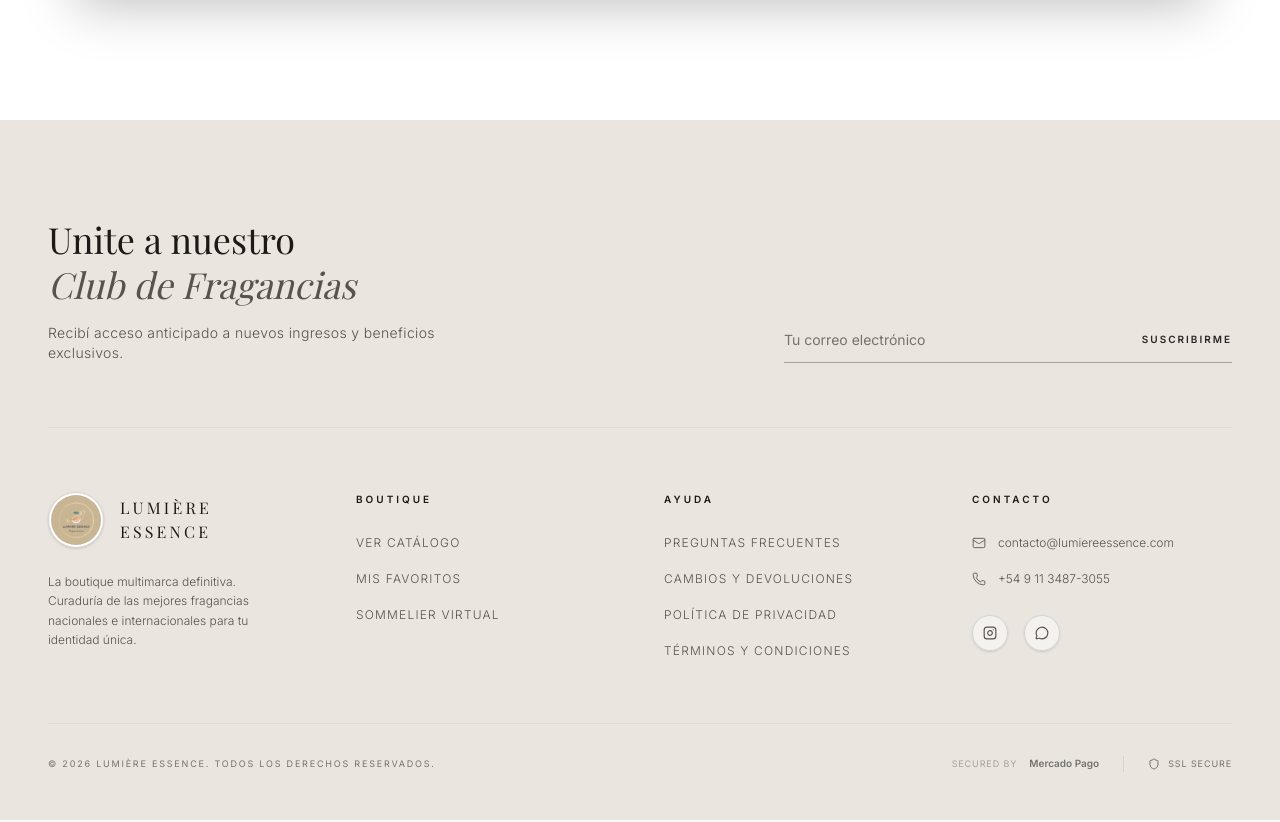
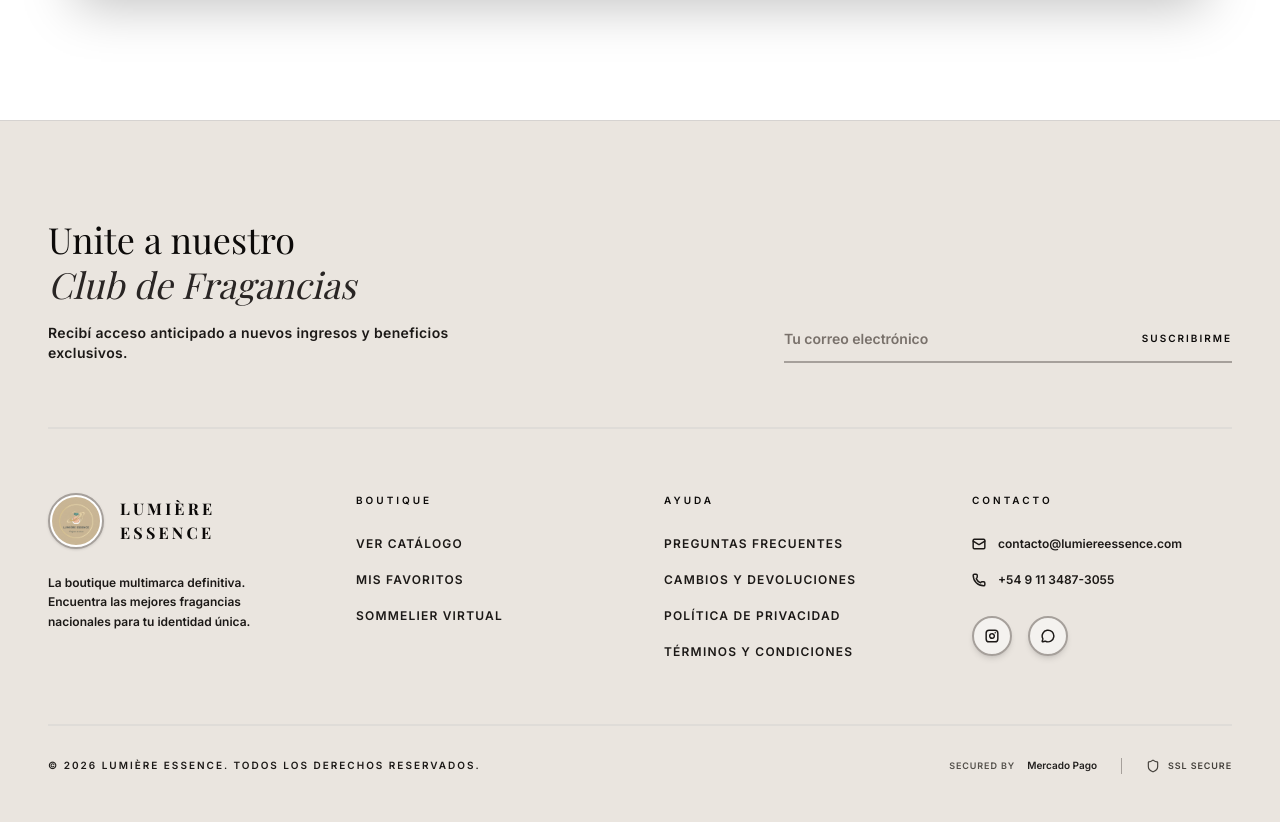
Before and after one commit to Giani21/lumiere-essence, a React (Vite) app: page / in a window 1280 px wide. Shown: the part 3220-4042 px from the top of the page. Built offline with nearby package versions, Linux system fonts and the light colour scheme; no server answers; the database is empty; a web font is replaced by a local one.

Commit message:
Update Footer.jsx

```diff
--- a/src/components/Footer.jsx
+++ b/src/components/Footer.jsx
@@ -40,42 +40,42 @@ export default function Footer() {
   }
 
   return (
-    <footer className="bg-[#EAE5DF] text-stone-800 border-t border-stone-200 pt-16 lg:pt-24 pb-8 lg:pb-12">
+    <footer className="bg-[#EAE5DF] text-stone-950 border-t border-stone-300 pt-16 lg:pt-24 pb-8 lg:pb-12">
       <div className="max-w-7xl mx-auto px-6 lg:px-12">
 
         {/* --- SECCIÓN NEWSLETTER --- */}
-        <div className="flex flex-col lg:flex-row lg:items-end justify-between gap-10 pb-12 lg:pb-16 mb-12 lg:mb-16 border-b border-stone-300/60">
+        <div className="flex flex-col lg:flex-row lg:items-end justify-between gap-10 pb-12 lg:pb-16 mb-12 lg:mb-16 border-b-2 border-stone-300/50">
           <div className="max-w-md space-y-4">
-            <h3 className="font-serif text-3xl md:text-4xl text-stone-900 leading-tight">
+            <h3 className="font-serif text-3xl md:text-4xl text-stone-950 leading-tight">
               Unite a nuestro <br />
-              <span className="text-stone-600 italic">Club de Fragancias</span>
+              <span className="text-stone-800 italic">Club de Fragancias</span>
             </h3>
-            <p className="text-stone-600 text-xs lg:text-sm tracking-wide font-light">
+            <p className="text-stone-900 text-xs lg:text-sm tracking-wide font-bold">
               Recibí acceso anticipado a nuevos ingresos y beneficios exclusivos.
             </p>
           </div>
 
           <div className="w-full max-w-md relative">
-            <form onSubmit={handleSubscribe} className={`relative flex items-center border-b transition-all duration-700 pb-3 ${status === 'error' ? 'border-red-400' : status === 'success' ? 'border-green-600' : 'border-stone-400 focus-within:border-stone-800'}`}>
+            <form onSubmit={handleSubscribe} className={`relative flex items-center border-b-2 transition-all duration-700 pb-3 ${status === 'error' ? 'border-red-500' : status === 'success' ? 'border-green-600' : 'border-stone-400 focus-within:border-stone-950'}`}>
               <input
                 type="email"
                 value={email}
                 onChange={(e) => setEmail(e.target.value)}
                 placeholder={status === 'success' ? "¡Suscripción exitosa!" : "Tu correo electrónico"}
-                className="w-full bg-transparent text-sm text-stone-800 placeholder:text-stone-500 focus:outline-none disabled:opacity-50"
+                className="w-full bg-transparent text-sm text-stone-950 font-bold placeholder:text-stone-500 focus:outline-none disabled:opacity-50"
                 required
                 disabled={status === 'loading' || status === 'success'}
               />
               <button
                 type="submit"
                 disabled={status === 'loading' || status === 'success'}
-                className="text-stone-800 text-[10px] tracking-[0.2em] uppercase font-bold hover:text-accent transition-colors pl-4 disabled:opacity-50 flex items-center gap-2 whitespace-nowrap"
+                className="text-stone-950 text-[10px] tracking-[0.2em] uppercase font-black hover:text-accent transition-colors pl-4 disabled:opacity-50 flex items-center gap-2 whitespace-nowrap"
               >
                 {status === 'loading' ? <Loader size={14} className="animate-spin" /> : status === 'success' ? <Check size={16} className="text-green-600" /> : 'Suscribirme'}
               </button>
             </form>
             {feedbackMsg && (
-              <p className={`absolute -bottom-6 left-0 text-[10px] tracking-wide flex items-center gap-1 ${status === 'error' ? 'text-red-500' : 'text-green-600 font-bold'}`}>
+              <p className={`absolute -bottom-6 left-0 text-[10px] tracking-wide font-black flex items-center gap-1 ${status === 'error' ? 'text-red-600' : 'text-green-600'}`}>
                 {status === 'error' && <AlertCircle size={10} />}
                 {feedbackMsg}
               </p>
@@ -86,72 +86,77 @@ export default function Footer() {
         {/* --- GRID DE LINKS --- */}
         <div className="grid grid-cols-1 sm:grid-cols-2 lg:grid-cols-4 gap-x-12 gap-y-12 mb-16">
 
+          {/* Marca */}
           <div className="flex flex-col gap-6 sm:col-span-2 lg:col-span-1">
             <Link to="/" className="flex items-center gap-4 group w-fit">
               <img
                 src="/images/Logo.png"
                 alt="Lumière Essence"
-                className="w-14 h-14 rounded-full border border-stone-300 p-0.5 group-hover:border-stone-500 transition-all duration-500 shadow-sm bg-white"
+                className="w-14 h-14 rounded-full border-2 border-stone-400 p-0.5 group-hover:border-stone-950 transition-all duration-500 shadow-sm bg-white"
               />
-              <span className="font-serif text-base tracking-[0.2em] uppercase text-stone-900">Lumière Essence</span>
+              <span className="font-serif text-base tracking-[0.2em] uppercase text-stone-950 font-black">Lumière Essence</span>
             </Link>
-            <p className="text-stone-600 text-xs leading-relaxed font-light pr-4">
-              La boutique multimarca definitiva. Curaduría de las mejores fragancias nacionales e internacionales para tu identidad única.
+            <p className="text-stone-900 text-xs leading-relaxed font-bold pr-4">
+              La boutique multimarca definitiva. Encuentra las mejores fragancias nacionales para tu identidad única.
             </p>
           </div>
 
-          <div className="flex flex-col gap-5 border-t border-stone-300/60 pt-8 lg:border-none lg:pt-0">
-            <h4 className="text-stone-900 text-[10px] tracking-[0.3em] uppercase font-bold mb-2">Boutique</h4>
+          {/* Boutique */}
+          <div className="flex flex-col gap-5 border-t-2 border-stone-300/50 pt-8 lg:border-none lg:pt-0">
+            <h4 className="text-stone-950 text-[10px] tracking-[0.3em] uppercase font-black mb-2">Boutique</h4>
             <FooterLink to="/catalog">Ver Catálogo</FooterLink>
             <FooterLink to="/wishlist">Mis Favoritos</FooterLink>
             <button
               onClick={() => window.dispatchEvent(new Event('open-ai-chat'))}
-              className="text-stone-600 hover:text-stone-900 text-xs tracking-widest uppercase transition-all w-fit text-left font-light"
+              className="text-stone-900 hover:text-accent text-xs tracking-widest uppercase transition-all w-fit text-left font-black"
             >
               Sommelier Virtual
             </button>
           </div>
 
-          <div className="flex flex-col gap-5 border-t border-stone-300/60 pt-8 lg:border-none lg:pt-0">
-            <h4 className="text-stone-900 text-[10px] tracking-[0.3em] uppercase font-bold mb-2">Ayuda</h4>
+          {/* Ayuda */}
+          <div className="flex flex-col gap-5 border-t-2 border-stone-300/50 pt-8 lg:border-none lg:pt-0">
+            <h4 className="text-stone-950 text-[10px] tracking-[0.3em] uppercase font-black mb-2">Ayuda</h4>
             <FooterLink to="/legal/faq">Preguntas Frecuentes</FooterLink>
             <FooterLink to="/legal/returns">Cambios y Devoluciones</FooterLink>
             <FooterLink to="/legal/privacy">Política de Privacidad</FooterLink>
             <FooterLink to="/legal/terms">Términos y Condiciones</FooterLink>
           </div>
 
-          <div className="flex flex-col gap-5 border-t border-stone-300/60 pt-8 lg:border-none lg:pt-0">
-            <h4 className="text-stone-900 text-[10px] tracking-[0.3em] uppercase font-bold mb-2">Contacto</h4>
-            <a href="mailto:contacto@lumiereessence.com" className="flex items-center gap-3 text-stone-600 hover:text-stone-900 text-xs transition-colors font-light">
-              <Mail size={14} strokeWidth={1.5} /> contacto@lumiereessence.com
+          {/* Contacto */}
+          <div className="flex flex-col gap-5 border-t-2 border-stone-300/50 pt-8 lg:border-none lg:pt-0">
+            <h4 className="text-stone-950 text-[10px] tracking-[0.3em] uppercase font-black mb-2">Contacto</h4>
+            <a href="mailto:contacto@lumiereessence.com" className="flex items-center gap-3 text-stone-900 hover:text-accent text-xs transition-colors font-black">
+              <Mail size={14} strokeWidth={2.5} /> contacto@lumiereessence.com
             </a>
-            <a href="https://wa.me/5491134873055" className="flex items-center gap-3 text-stone-600 hover:text-stone-900 text-xs transition-colors font-light">
-              <Phone size={14} strokeWidth={1.5} /> +54 9 11 3487-3055
+            <a href="https://wa.me/5491134873055" className="flex items-center gap-3 text-stone-900 hover:text-accent text-xs transition-colors font-black">
+              <Phone size={14} strokeWidth={2.5} /> +54 9 11 3487-3055
             </a>
 
             <div className="flex items-center gap-4 mt-2">
-              <SocialIcon href="https://www.instagram.com/lumiereessence/" icon={<Instagram size={14} />} />
-              <SocialIcon href="https://wa.me/5491134873055" icon={<MessageCircle size={14} />} />
+              <SocialIcon href="https://www.instagram.com/lumiereessence/" icon={<Instagram size={14} strokeWidth={2.5} />} />
+              <SocialIcon href="https://wa.me/5491134873055" icon={<MessageCircle size={14} strokeWidth={2.5} />} />
             </div>
           </div>
 
         </div>
 
-        <div className="border-t border-stone-300/60 pt-8 flex flex-col md:flex-row items-center justify-between gap-8">
-          <p className="text-stone-500 text-[9px] tracking-[0.2em] uppercase text-center md:text-left">
+        {/* --- SECCIÓN INFERIOR --- */}
+        <div className="border-t-2 border-stone-300/50 pt-8 flex flex-col md:flex-row items-center justify-between gap-8">
+          <p className="text-stone-900 text-[9px] lg:text-[10px] tracking-[0.2em] uppercase text-center md:text-left font-black">
             © {currentYear} Lumière Essence. <br className="md:hidden" />
             <span className="hidden sm:inline">Todos los derechos reservados.</span>
           </p>
 
           <div className="flex items-center gap-6">
-            <div className="flex items-center gap-3 opacity-60 grayscale hover:grayscale-0 hover:opacity-100 transition-all duration-700">
-               <span className="text-stone-500 text-[9px] tracking-widest uppercase">Secured by</span>
-               <span className="text-stone-800 font-bold text-[10px]">Mercado Pago</span>
+            <div className="flex items-center gap-3 opacity-90 transition-all duration-700">
+               <span className="text-stone-700 text-[9px] tracking-widest uppercase font-bold">Secured by</span>
+               <span className="text-stone-950 font-black text-[10px]">Mercado Pago</span>
             </div>
-            <div className="h-4 w-px bg-stone-300"></div>
-            <div className="flex items-center gap-2 text-stone-500 hover:text-stone-800 transition-all">
-               <Shield size={12} />
-               <span className="text-[9px] tracking-widest uppercase">SSL Secure</span>
+            <div className="h-4 w-px bg-stone-400"></div>
+            <div className="flex items-center gap-2 text-stone-700 hover:text-stone-950 transition-all">
+               <Shield size={14} strokeWidth={2} />
+               <span className="text-[9px] tracking-widest uppercase font-black">SSL Secure</span>
             </div>
           </div>
         </div>
@@ -163,7 +168,7 @@ export default function Footer() {
 
 function FooterLink({ to, children }) {
   return (
-    <Link to={to} className="text-stone-600 hover:text-stone-900 text-xs tracking-widest uppercase transition-all w-fit font-light">
+    <Link to={to} className="text-stone-900 hover:text-accent text-xs tracking-widest uppercase transition-all w-fit font-black">
       {children}
     </Link>
   )
@@ -171,7 +176,7 @@ function FooterLink({ to, children }) {
 
 function SocialIcon({ href, icon }) {
   return (
-    <a href={href} target="_blank" rel="noreferrer" className="w-9 h-9 rounded-full border border-stone-300 bg-white/50 flex items-center justify-center text-stone-600 hover:border-stone-500 hover:text-stone-900 hover:bg-white transition-all duration-300 shadow-sm">
+    <a href={href} target="_blank" rel="noreferrer" className="w-10 h-10 rounded-full border-2 border-stone-400 bg-white/50 flex items-center justify-center text-stone-900 hover:border-stone-950 hover:text-stone-950 hover:bg-white transition-all duration-300 shadow-md">
       {icon}
     </a>
   )
```
